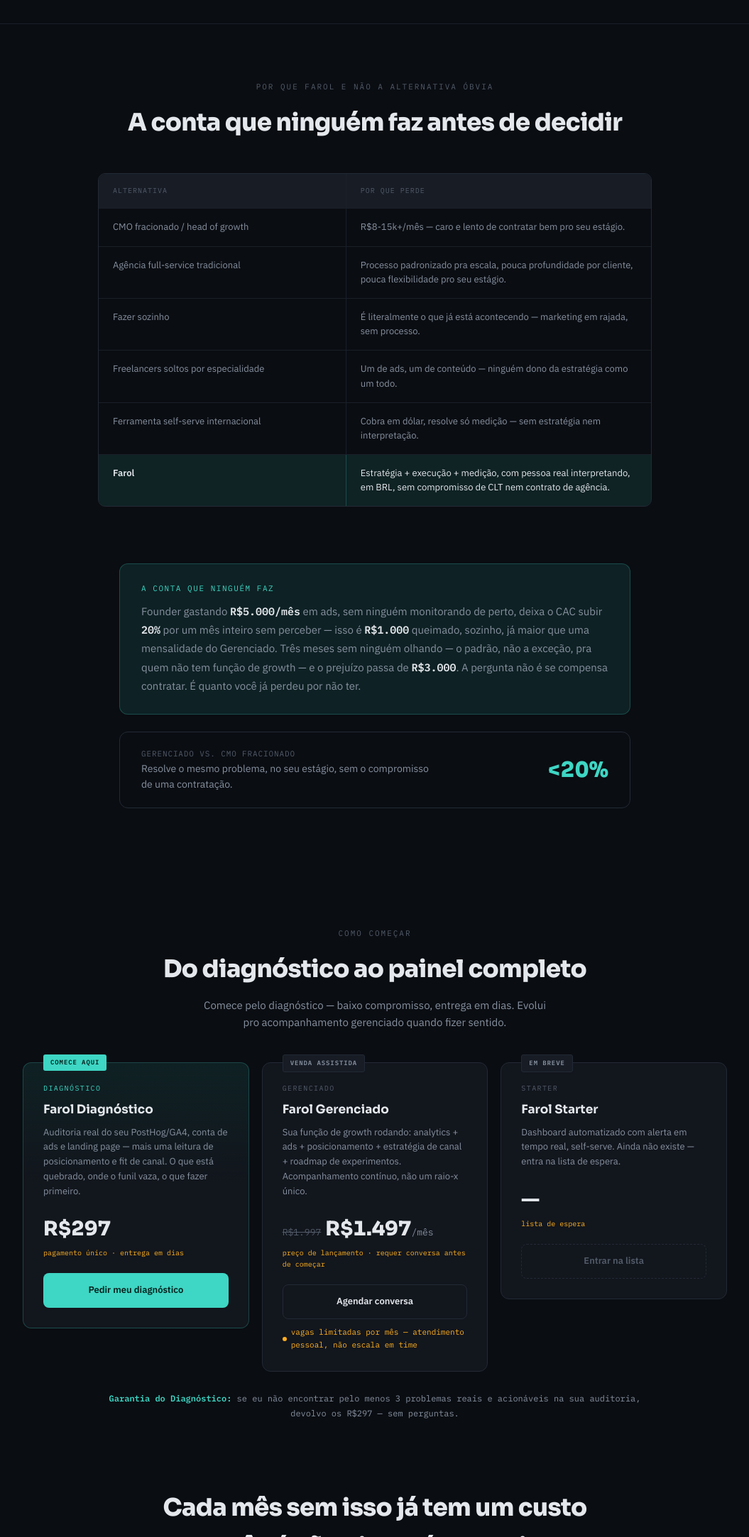
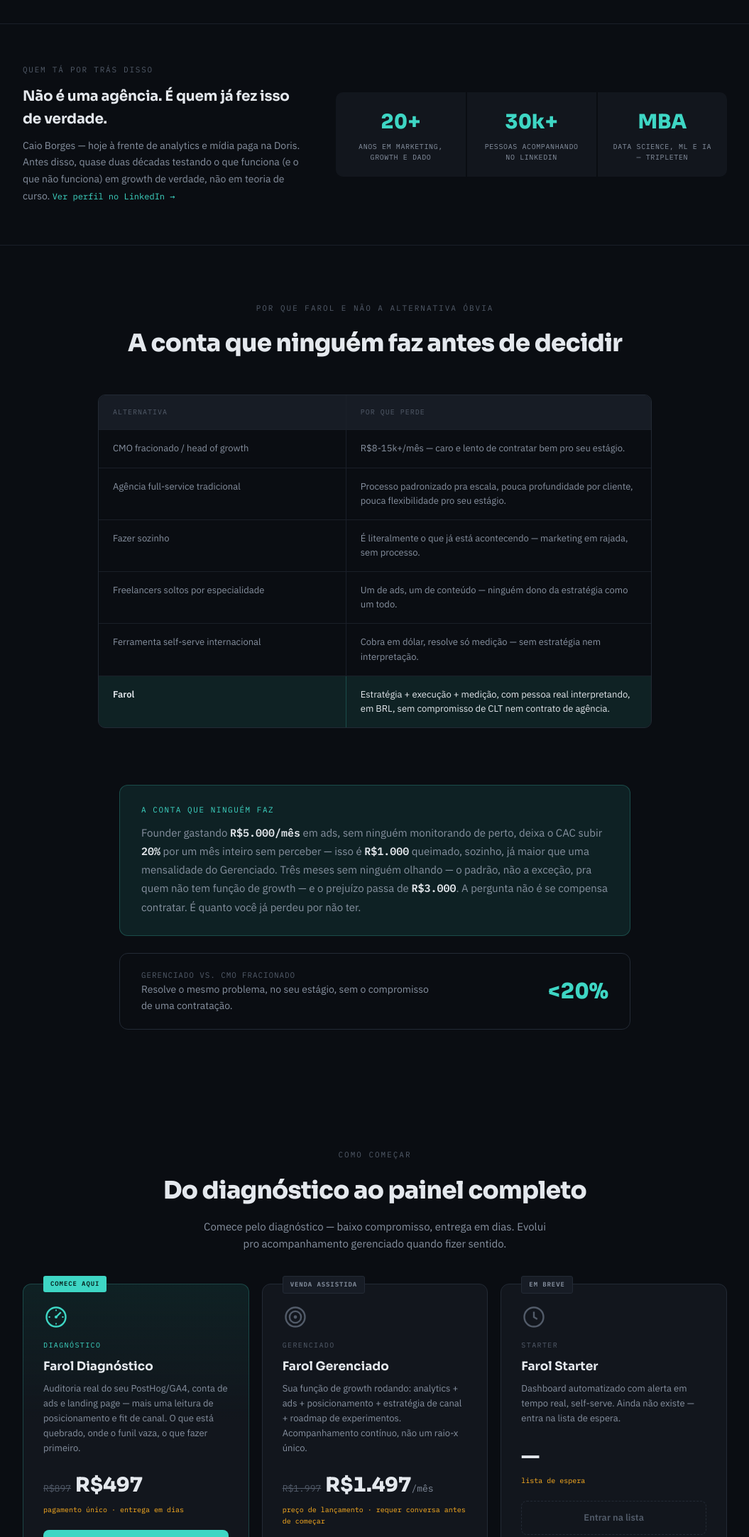
Before and after one commit to CaioBorges-05/farol, a plain HTML site: page index.html in a window 1280 px wide. Shown: the part 961-3127 px from the top of the page at 71% size, without its empty margins (112-1167 px from the left). Drawn offline with Linux system fonts and the light colour scheme.

Commit message:
v3: reprecifica Diagnóstico, ancora prova social real, ícones por plano
- Stripe: novo Price R$497 (âncora R$897) pro Diagnóstico, novo Payment
  Link, antigo (R$297) desativado — Stripe não permite editar Price
  existente, então sempre cria um novo e desativa o link antigo
- Puxei dados reais do LinkedIn do Caio (20+ anos, 30k+ seguidores, MBA
  Data Science/ML/IA na TripleTen, atua na Doris) — prova social honesta,
  não fabricada, já que o Farol ainda não tem cliente real
- index.html: seção de credenciais, ícones SVG de instrumento nos 3 tiers
  (gauge/radar/relógio), preço e link atualizados em todas as ocorrências
- docs (README, positioning, stripe-setup) atualizados; changelog v3
  registrado em positioning.md

```diff
--- a/index.html
+++ b/index.html
@@ -117,6 +117,28 @@
   .readout-item .label { font-family: var(--font-mono); font-size: 10px; letter-spacing: 0.14em; text-transform: uppercase; color: var(--text-muted); margin-bottom: 8px; }
   .readout-item p { font-size: 14px; color: var(--text-sec); line-height: 1.65; }
   .readout-item strong { color: var(--text); }
+
+  /* ===== CREDENTIALS (prova social) ===== */
+  .credentials { padding: 56px 0; border-bottom: 1px solid var(--border-subtle); }
+  .cred-grid { display: grid; grid-template-columns: 1fr 1.4fr; gap: 48px; align-items: center; }
+  .cred-bio-tag { font-family: var(--font-mono); font-size: 11px; text-transform: uppercase; letter-spacing: 0.16em; color: var(--text-muted); margin-bottom: 12px; }
+  .cred-bio h3 { font-family: var(--font-display); font-weight: 700; font-size: 20px; letter-spacing: -0.01em; margin-bottom: 10px; }
+  .cred-bio p { font-size: 14px; color: var(--text-sec); line-height: 1.7; }
+  .cred-bio a { color: var(--accent); text-decoration: none; font-family: var(--font-mono); font-size: 12px; }
+  .cred-bio a:hover { text-decoration: underline; }
+  .cred-stats { display: grid; grid-template-columns: repeat(3, 1fr); gap: 2px; border-radius: 10px; overflow: hidden; }
+  .cred-stat { background: var(--surface); padding: 20px 16px; text-align: center; }
+  .cred-stat .n { font-family: var(--font-display); font-weight: 800; font-size: 28px; color: var(--accent); font-variant-numeric: tabular-nums; }
+  .cred-stat .d { font-family: var(--font-mono); font-size: 10px; color: var(--text-sec); text-transform: uppercase; letter-spacing: 0.06em; margin-top: 4px; line-height: 1.5; }
+
+  /* ===== TIER ICONS ===== */
+  .tier-icon { width: 36px; height: 36px; margin-bottom: 14px; color: var(--text-muted); }
+  .tier.primary .tier-icon { color: var(--accent); }
+  .tier-icon svg { width: 100%; height: 100%; }
+
+  @media (max-width: 760px) {
+    .cred-grid { grid-template-columns: 1fr; gap: 28px; }
+  }
 
   /* ===== SECTION SHARED ===== */
   .section { padding: 80px 0 8px; }
@@ -259,6 +281,26 @@
     </div>
   </section>
 
+  <section class="credentials">
+    <div class="wrap cred-grid">
+      <div class="cred-bio">
+        <div class="cred-bio-tag">Quem tá por trás disso</div>
+        <h3>Não é uma agência. É quem já fez isso de verdade.</h3>
+        <p>
+          Caio Borges — hoje à frente de analytics e mídia paga na Doris.
+          Antes disso, quase duas décadas testando o que funciona (e o que não
+          funciona) em growth de verdade, não em teoria de curso.
+          <a href="https://www.linkedin.com/in/caiomarketing360/" target="_blank" rel="noopener">Ver perfil no LinkedIn →</a>
+        </p>
+      </div>
+      <div class="cred-stats">
+        <div class="cred-stat"><div class="n">20+</div><div class="d">anos em marketing, growth e dado</div></div>
+        <div class="cred-stat"><div class="n">30k+</div><div class="d">pessoas acompanhando no LinkedIn</div></div>
+        <div class="cred-stat"><div class="n">MBA</div><div class="d">Data Science, ML e IA — TripleTen</div></div>
+      </div>
+    </div>
+  </section>
+
   <section class="section">
     <div class="wrap">
       <div class="section-head">
@@ -331,16 +373,18 @@
 
         <div class="tier primary">
           <span class="tier-badge now">Comece aqui</span>
+          <div class="tier-icon"><svg viewBox="0 0 24 24" fill="none" stroke="currentColor" stroke-width="1.6"><circle cx="12" cy="12" r="9"></circle><path d="M12 12l4.5-4.5"></path><circle cx="12" cy="12" r="1.4" fill="currentColor" stroke="none"></circle><path d="M12 5v1.4M19 12h-1.4M12 19v-1.4M5 12h1.4" stroke-width="1.2"></path></svg></div>
           <div class="tier-label">Diagnóstico</div>
           <div class="tier-name">Farol Diagnóstico</div>
           <div class="tier-desc">Auditoria real do seu PostHog/GA4, conta de ads e landing page — mais uma leitura de posicionamento e fit de canal. O que está quebrado, onde o funil vaza, o que fazer primeiro.</div>
-          <div class="tier-price"><span class="now">R$297</span></div>
+          <div class="tier-price"><span class="old">R$897</span><span class="now">R$497</span></div>
           <div class="tier-fine">pagamento único · entrega em dias</div>
-          <a class="tier-cta" href="https://buy.stripe.com/00wfZi0p6fVI3sCeqq6Ri01">Pedir meu diagnóstico</a>
+          <a class="tier-cta" href="https://buy.stripe.com/9B628s2xe9xk4wG2HI6Ri02">Pedir meu diagnóstico</a>
         </div>
 
         <div class="tier">
           <span class="tier-badge wait">Venda assistida</span>
+          <div class="tier-icon"><svg viewBox="0 0 24 24" fill="none" stroke="currentColor" stroke-width="1.6"><circle cx="12" cy="12" r="9"></circle><circle cx="12" cy="12" r="5.4"></circle><circle cx="12" cy="12" r="1.6" fill="currentColor" stroke="none"></circle></svg></div>
           <div class="tier-label">Gerenciado</div>
           <div class="tier-name">Farol Gerenciado</div>
           <div class="tier-desc">Sua função de growth rodando: analytics + ads + posicionamento + estratégia de canal + roadmap de experimentos. Acompanhamento contínuo, não um raio-x único.</div>
@@ -352,6 +396,7 @@
 
         <div class="tier disabled">
           <span class="tier-badge wait">Em breve</span>
+          <div class="tier-icon"><svg viewBox="0 0 24 24" fill="none" stroke="currentColor" stroke-width="1.6"><circle cx="12" cy="12" r="9"></circle><path d="M12 7v5l3.2 2"></path></svg></div>
           <div class="tier-label">Starter</div>
           <div class="tier-name">Farol Starter</div>
           <div class="tier-desc">Dashboard automatizado com alerta em tempo real, self-serve. Ainda não existe — entra na lista de espera.</div>
@@ -363,7 +408,7 @@
       </div>
 
       <div class="guarantee">
-        <p><strong>Garantia do Diagnóstico:</strong> se eu não encontrar pelo menos 3 problemas reais e acionáveis na sua auditoria, devolvo os R$297 — sem perguntas.</p>
+        <p><strong>Garantia do Diagnóstico:</strong> se eu não encontrar pelo menos 3 problemas reais e acionáveis na sua auditoria, devolvo os R$497 — sem perguntas.</p>
       </div>
     </div>
   </section>
@@ -371,8 +416,8 @@
   <section class="final">
     <div class="wrap">
       <h2>Cada mês sem isso já tem um custo — você só não viu o número ainda.</h2>
-      <p class="final-sub">R$297 e alguns dias é o menor risco possível pra descobrir onde está vazando. Garantido, ou seu dinheiro de volta.</p>
-      <a class="btn-primary" href="https://buy.stripe.com/00wfZi0p6fVI3sCeqq6Ri01">Pedir meu diagnóstico — R$297</a>
+      <p class="final-sub">R$497 e alguns dias é o menor risco possível pra descobrir onde está vazando. Garantido, ou seu dinheiro de volta.</p>
+      <a class="btn-primary" href="https://buy.stripe.com/9B628s2xe9xk4wG2HI6Ri02">Pedir meu diagnóstico — R$497</a>
     </div>
   </section>
 
```
Also changed, not shown: 3 other files.
